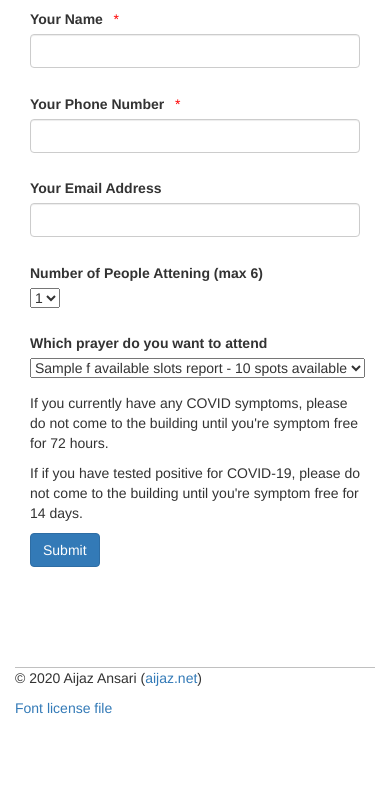
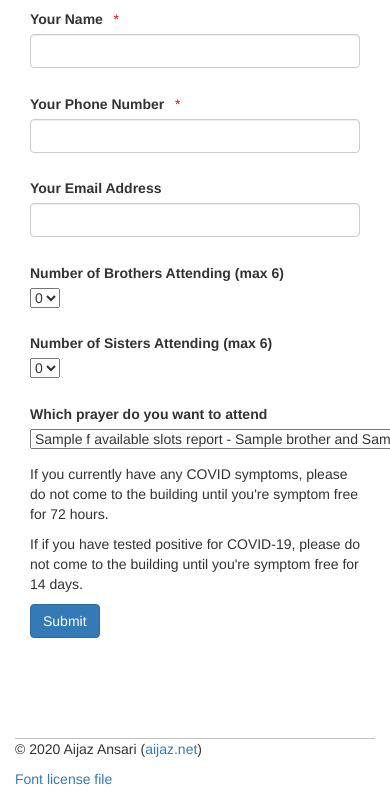
Before and after one commit to aijaz/qrCodeSigninServer, a Flask app: page /eid in a window 390 px wide; the page is wider, and only the part inside the window is pictured. Shown: the part 490-1289 px from the top of that part. Before the commit the page ends 1204 px from the top of that part, so only its background shows below. Run offline with Flask 2, Linux system fonts and the light colour scheme; a database or web service that is not in the repository returns one stand-in record (values such as "Sample title"); some libraries are stand-ins or nearby versions.

Commit message:
Added separate entries for brothers and sisters

```diff
--- a/site/app/main/forms.py
+++ b/site/app/main/forms.py
@@ -13,5 +13,6 @@ class EventReservationForm(FlaskForm):
     name = StringField('Your Name', validators=[DataRequired()])
     phone_number = StringField("Your Phone Number", validators=[DataRequired()])
     email = StringField("Your email address")
-    number_of_people = StringField("Number of people attending", validators=[DataRequired()])
+    num_m = StringField("Number of men attending", validators=[DataRequired()])
+    num_f = StringField("Number of men attending", validators=[DataRequired()])
     event_id = StringField("Event ID", validators=[DataRequired()])
--- a/site/app/main/views.py
+++ b/site/app/main/views.py
@@ -48,7 +48,8 @@ def handle_successful_reservation(hash, slots):
     composite_path = path_to_execs + "/composite"
 
     the_uuid = hash["reservation_id"]
-    num_slots = hash["number_of_people"]
+    num_m = hash["num_m"]
+    num_f = hash["num_f"]
     uuid_str = "/tmp/" + the_uuid
     qrcode_file = uuid_str + ".png"
     qrcode_file_resized = uuid_str + ".resized.png"
@@ -94,7 +95,7 @@ def handle_successful_reservation(hash, slots):
                         working_dir + "/MontserratBlack-ZVK6J.otf",
                         '-size',
                         '{0}x{1}'.format(name_width, name_height),
-                        """caption:{0}""".format(hash["event_name"], num_slots),
+                        """caption:{0}""".format(hash["event_name"]),
                         qrcode_file_name])
         subprocess.run([composite_path, '-geometry', '+{0}+{1}'.format(name_x, name_y), qrcode_file_name,
                         qrcode_file_grown, qrcode_file_composite])
@@ -104,7 +105,7 @@ def handle_successful_reservation(hash, slots):
                         working_dir + "/MontserratBlack-ZVK6J.otf",
                         '-size',
                         '{0}x{1}'.format(name_width, name_height),
-                        """caption:{0} spot{1} reserved""".format(num_slots, "s" if num_slots != 1 else ""),
+                        """caption:{0} brother{1}, {2} sister{3}""".format(num_m, "s" if num_m != 1 else "", num_f, "s" if num_f != 1 else ""),
                         qrcode_file_name])
         subprocess.run([composite_path, '-geometry', '+{0}+{1}'.format(name_x, name_y+100), qrcode_file_name,
                         qrcode_file_composite, qrcode_file_composite])
@@ -159,10 +160,11 @@ def handle_successful_reservation(hash, slots):
 def handle_eid_form(form, cur, key):
     values = clean_form_input(form)
 
-    cur.execute("select * from f_reserve_slots(%s, %s, %s, %s, %s, %s, %s)",
+    cur.execute("select * from f_reserve_slots(%s, %s, %s, %s, %s, %s, %s, %s)",
                 (
                     values["event_id"]
-                    , values["number_of_people"]
+                    , values["num_m"]
+                    , values["num_f"]
                     , values["name"]
                     , values["phone"]
                     , values["email"]
@@ -193,9 +195,14 @@ def clean_form_input(form):
         values["event_id"] = 0
 
     try:
-        values["number_of_people"] = int(form.number_of_people.data)
+        values["num_m"] = int(form.num_m.data)
     except ValueError:
-        values["number_of_people"] = 0
+        values["num_m"] = 0
+
+    try:
+        values["num_f"] = int(form.num_f.data)
+    except ValueError:
+        values["num_f"] = 0
 
     return values
 
--- a/site/app/templates/eventForm.html
+++ b/site/app/templates/eventForm.html
@@ -56,10 +56,28 @@
 
           <div class="row form-group">
             <div class="col-md-4">
-              <label for="number_of_people">Number of People Attening (max 6)</label>
+              <label for="num_m">Number of Brothers Attending (max 6)</label>
             </div>
             <div class="col-md-4">
-                <select name="number_of_people" id="number_of_people">
+                <select name="num_m" id="num_m">
+                    <option value="0">0</option>
+                    <option value="1">1</option>
+                    <option value="2">2</option>
+                    <option value="3">3</option>
+                    <option value="4">4</option>
+                    <option value="5">5</option>
+                    <option value="6">6</option>
+                </select>
+            </div>
+          </div>
+
+          <div class="row form-group">
+            <div class="col-md-4">
+              <label for="num_f">Number of Sisters Attending (max 6)</label>
+            </div>
+            <div class="col-md-4">
+                <select name="num_f" id="num_f">
+                    <option value="0">0</option>
                     <option value="1">1</option>
                     <option value="2">2</option>
                     <option value="3">3</option>
@@ -77,7 +95,7 @@
             <div class="col-md-4">
                 <select name="event_id" id="event_id">
                     {% for slot in slots %}
-                    <option value="{{ slot.event_id }}">{{ slot.event_name }} - {{ slot.slots_available }} spots available</option>
+                    <option value="{{ slot.event_id }}">{{ slot.event_name }} - {{ slot.slots_available_m }} brother and {{ slot.slots_available_f }} sister spots available</option>
                     {% endfor %}
                 </select>
             </div>
```
Also changed, not shown: db/eidSignin.sql (+56 -12 lines).
